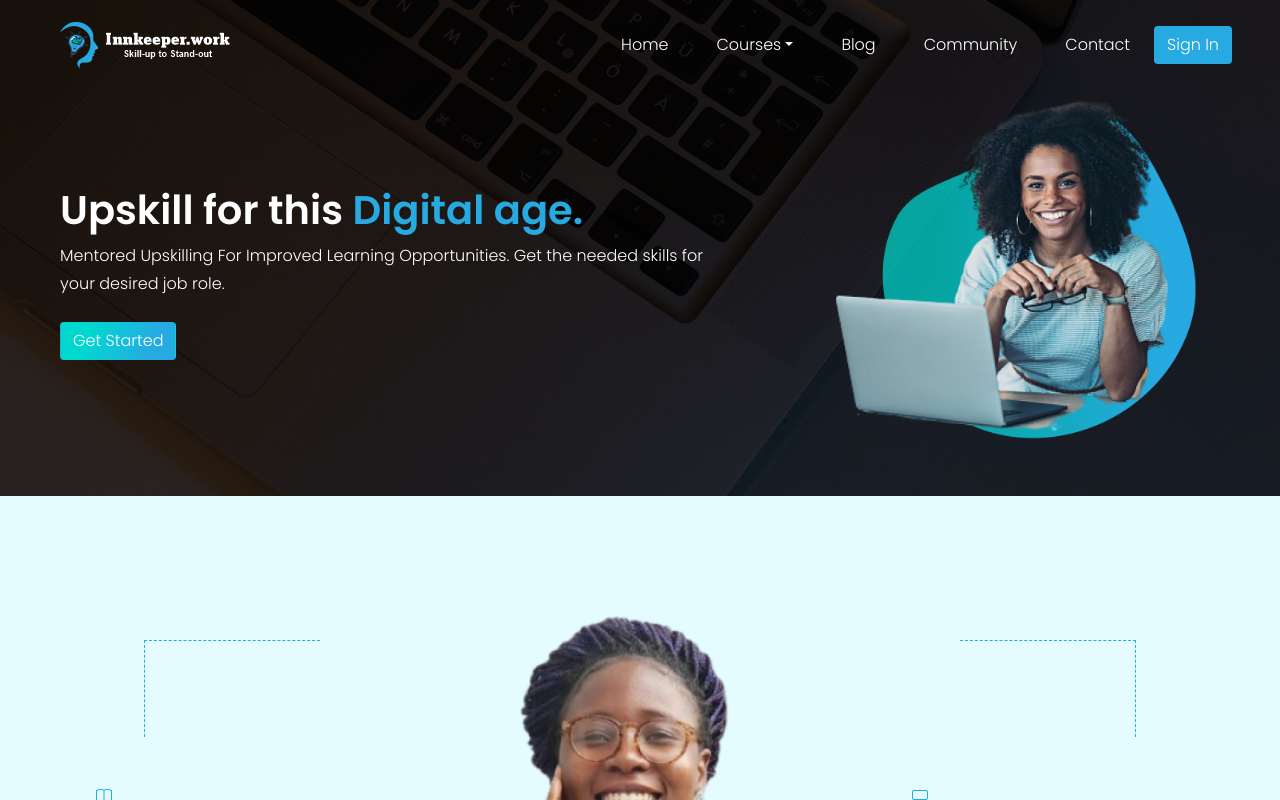
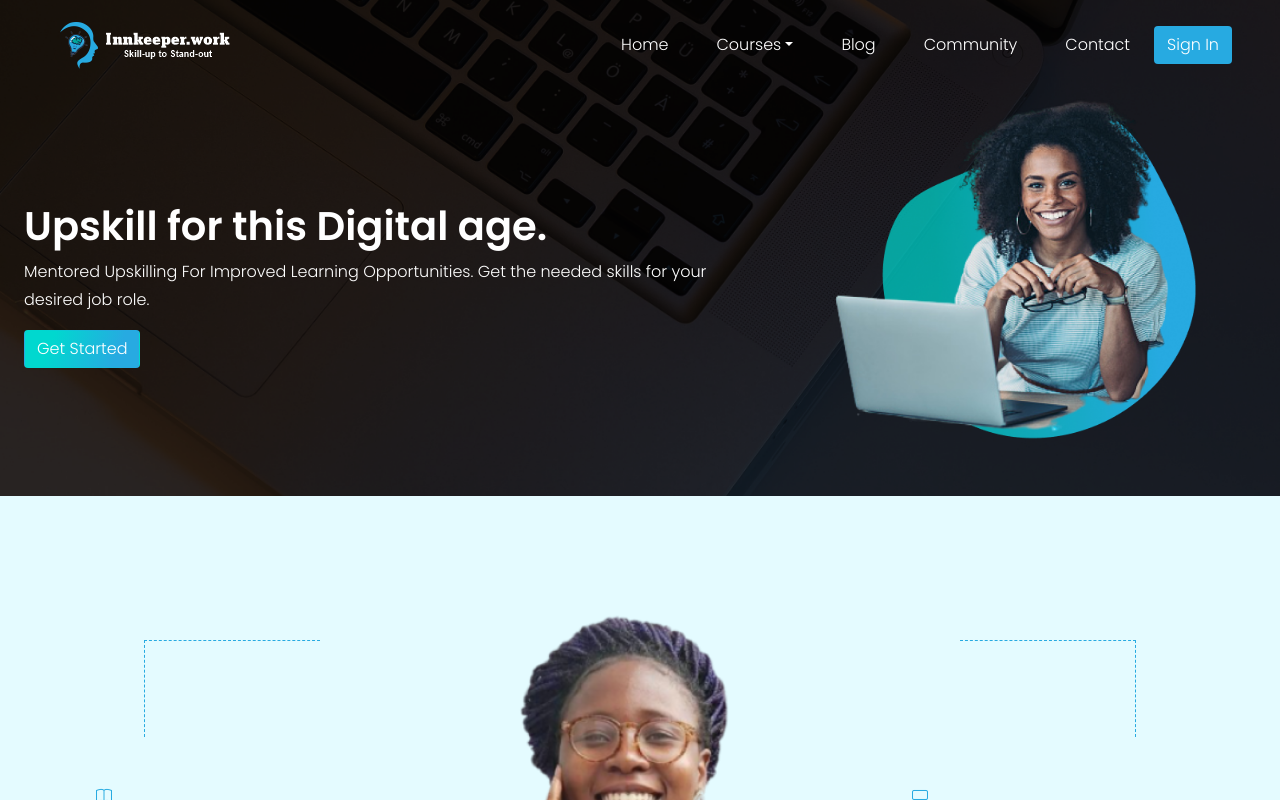
Before and after one commit to innkeeper-work/innkeeper.work_lms, a React (Create React App) app: page / in a window 1280 px wide. Shown: the top 800 px of the page. Built offline with nearby package versions, Linux system fonts and the light colour scheme.

Commit message:
Updated the course categories

```diff
--- a/src/components/Hero.js
+++ b/src/components/Hero.js
@@ -8,7 +8,7 @@ export let HomepageHero = () => {
     <div className="px-4 py-2 heroBg container-fluid">
       <Navbar />
       <div className="row flex-sm-row-reverse align-items-center">
-        <div className="col-lg-5 col-md-6">
+        <div className="col-lg-5 col-md-6 col-sm-6">
           <img
             src={heroimage}
             className="d-block mx-lg-auto img-fluid"
@@ -16,16 +16,17 @@ export let HomepageHero = () => {
             loading=""
           />
         </div>
-        <div className="col-lg-7 ps-lg-5 ps-md-5 col-md-6 py-5">
+        {/* <div className="col-lg-7 col-md-6 col-sm-6 ps-lg-5 ps-md-5 py-5"> */}
+        <div className="col-lg-7 col-md-6 col-sm-6 py-5">
           <h1 className="herotextWhite">
-            Upskill for this&nbsp;
-            <span className="herotextColored">Digital age.</span>
+            Upskill for this Digital age.
+            {/* <span className="herotextColored">Digital age.</span> */}
           </h1>
           <p className="herotextWhite">
             Mentored Upskilling For Improved Learning Opportunities. Get the
             needed skills for your desired job role.
           </p>
-          <div className="my-4">
+          <div className="mt-2">
             <GetStartedButton />
           </div>
         </div>
```
